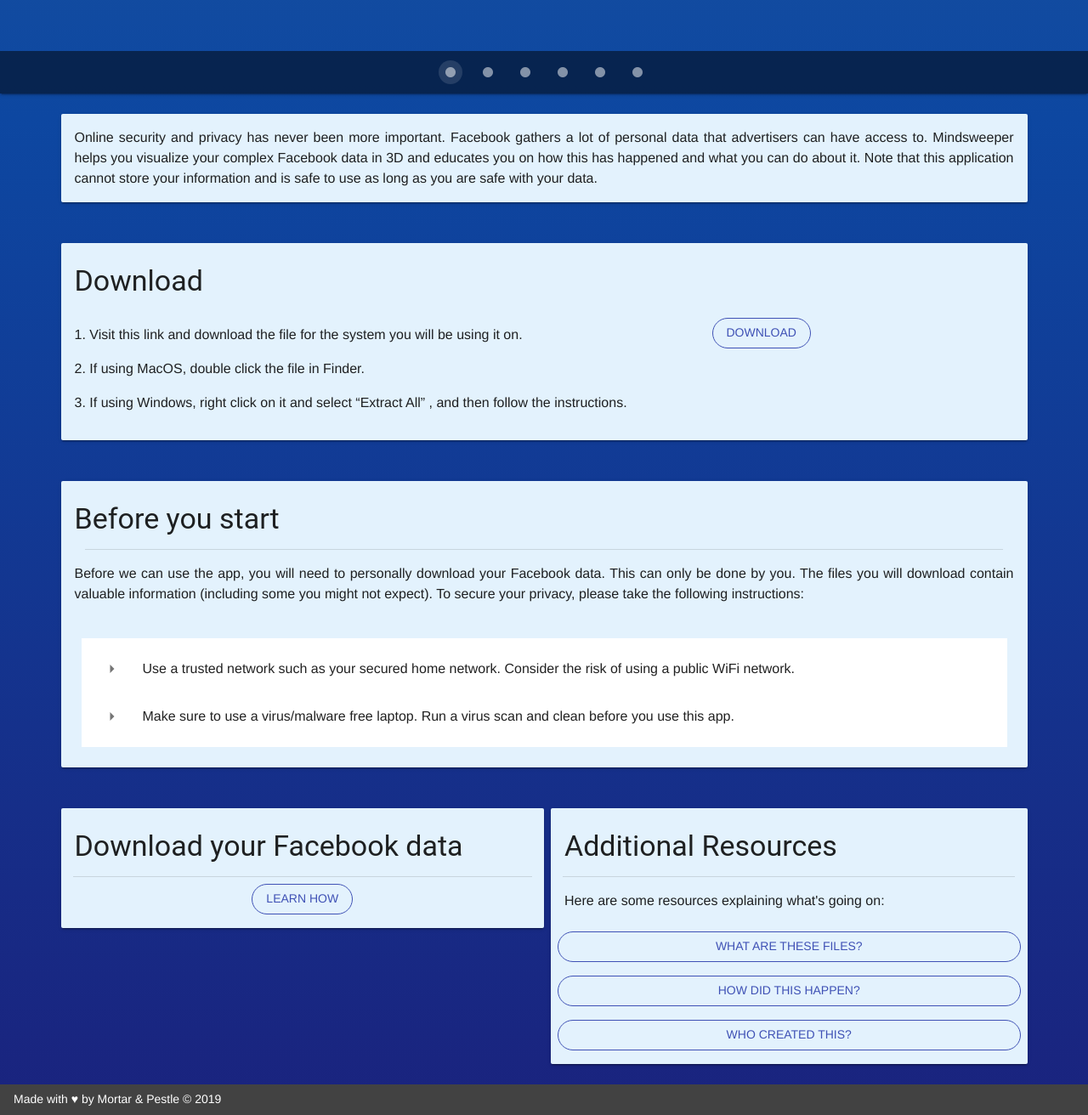
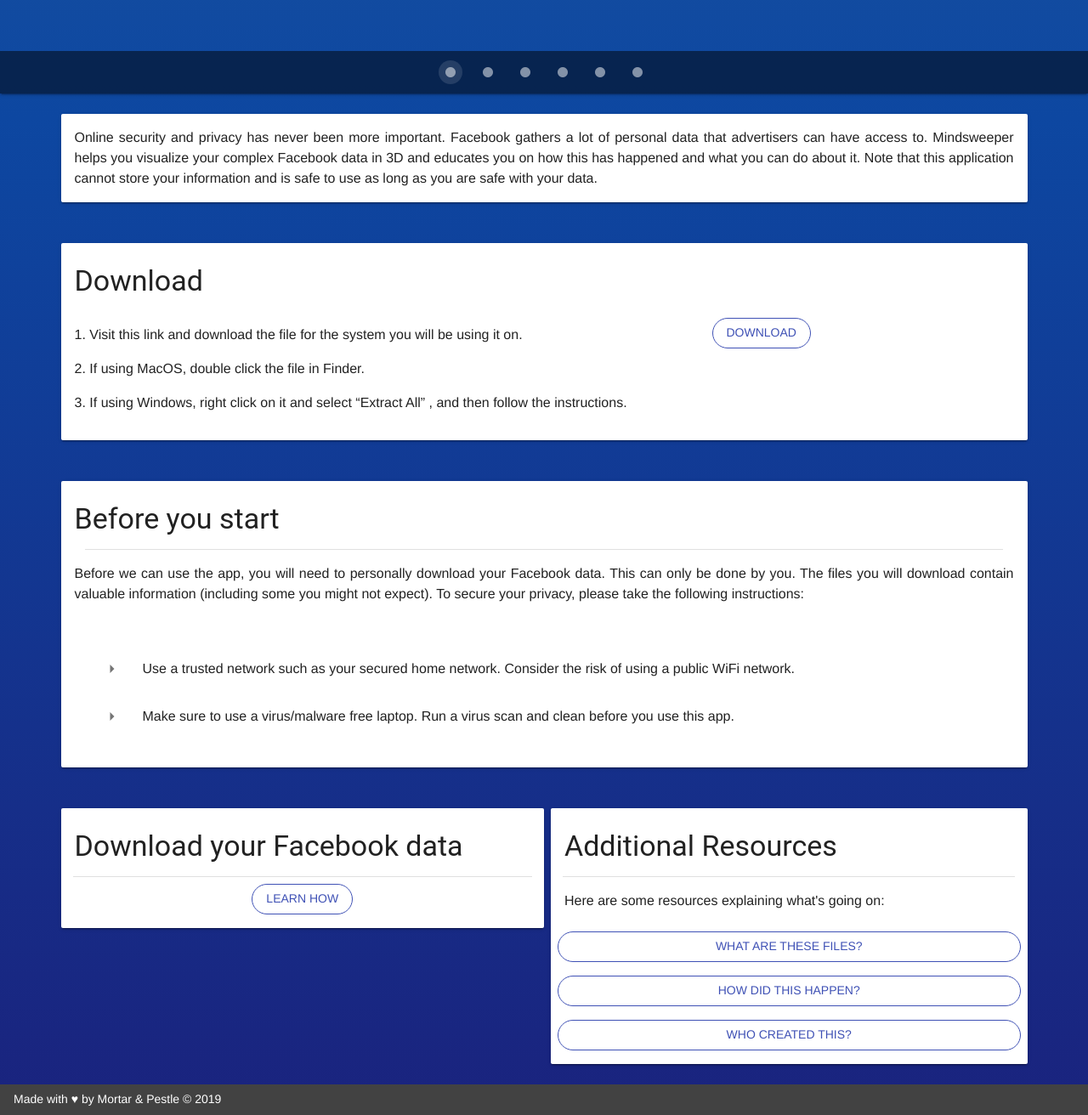
Before and after one commit to dejaviewdujour/mindsweeper_app, a Vue app: page / in a window 1280 px wide. Shown: the part 1035-2347 px from the top of the page at 85% size. Built offline with nearby package versions, Linux system fonts and the light colour scheme.

Commit message:
changes color to white for the home cards

```diff
--- a/src/components/Home.vue
+++ b/src/components/Home.vue
@@ -19,7 +19,7 @@
     </section>
     <section>
       <v-container>
-        <v-card color="blue lighten-5">
+        <v-card>
           <v-card-text>
             <div class="subheading" style="text-align: justify">{{ text.intro }}</div>
           </v-card-text>
@@ -27,7 +27,7 @@
       </v-container>
 
       <v-container>
-        <v-card color="blue lighten-5">
+        <v-card>
           <v-card-title primary-title>
             <h3 class="display-1">Download</h3>
           </v-card-title>
@@ -64,7 +64,7 @@
       </v-container>
 
       <v-container>
-        <v-card color="blue lighten-5">
+        <v-card>
           <v-card-title primary-title>
             <h3 class="display-1">Before you start</h3>
           </v-card-title>
@@ -92,7 +92,7 @@
       <v-container>
         <v-layout row>
           <v-flex xs12 sm6>
-            <v-card color="blue lighten-5">
+            <v-card>
               <v-card-title primary-title>
                 <h3 class="display-1">Download your Facebook data</h3>
               </v-card-title>
@@ -119,7 +119,7 @@
             </v-card>
           </v-flex>
           <v-flex xs12 sm6>
-            <v-card color="blue lighten-5" class="ml-2">
+            <v-card class="ml-2">
               <v-card-title primary-title>
                 <h3 class="display-1">Additional Resources</h3>
               </v-card-title>
```
